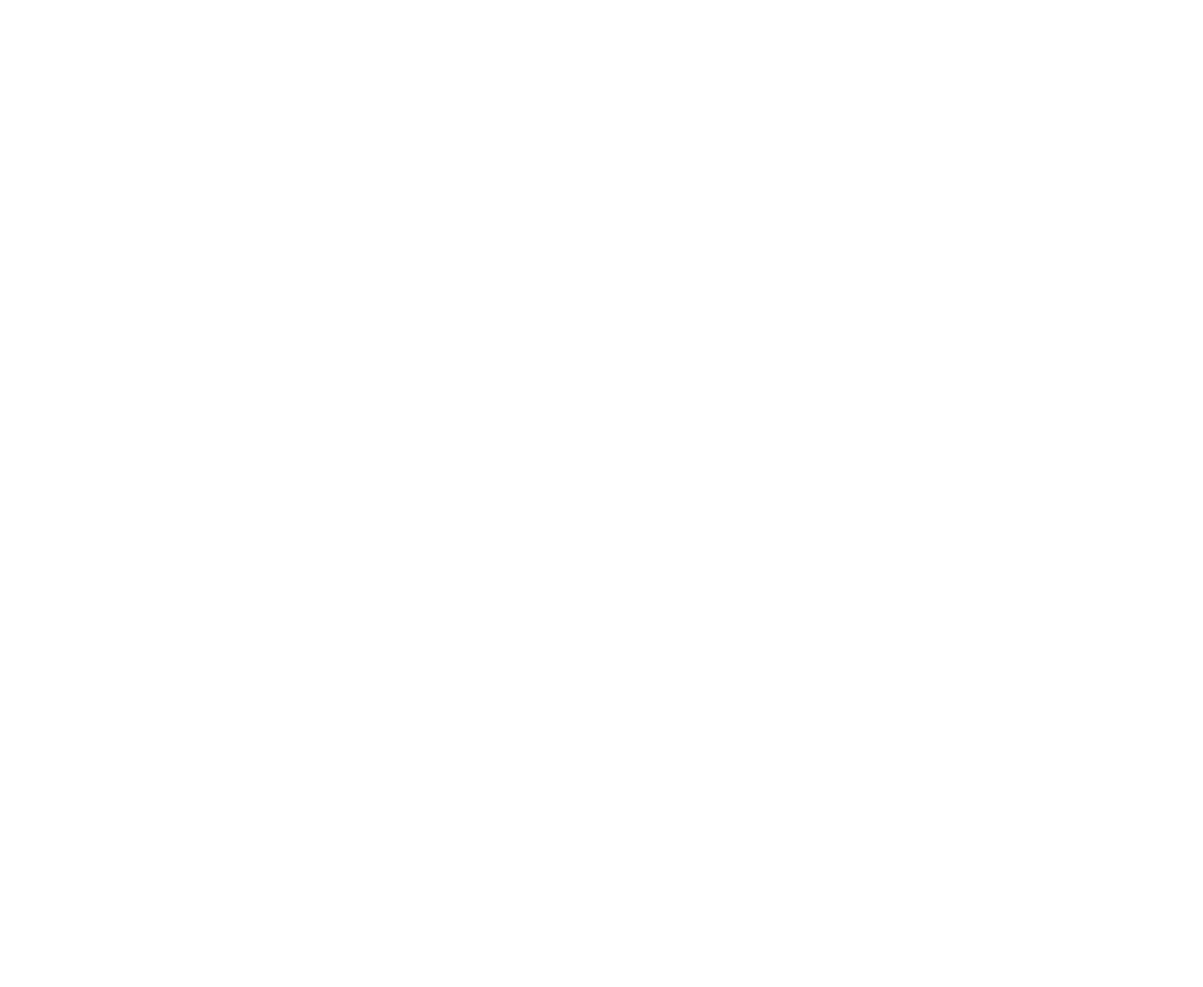
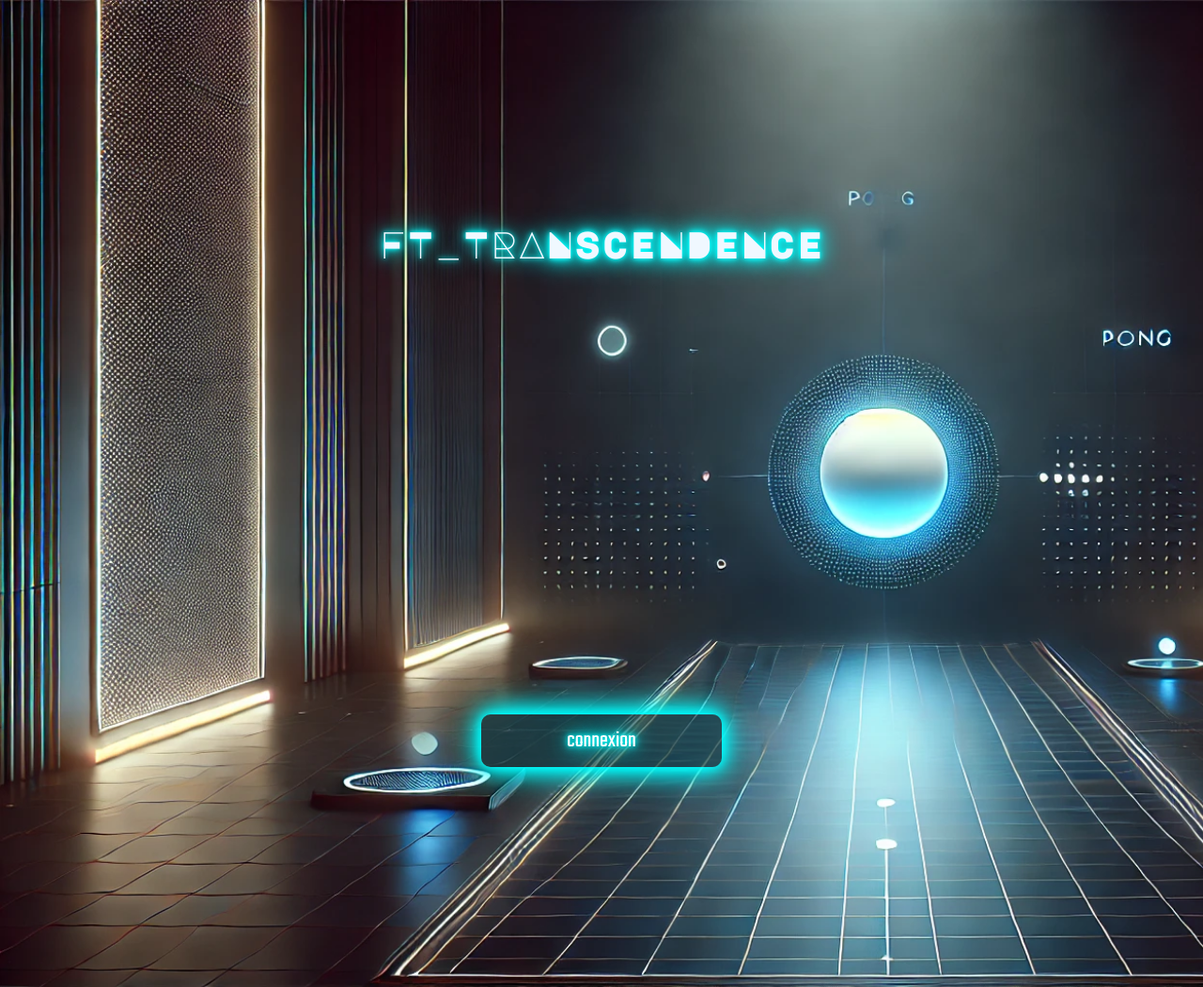
Before and after one commit to moouahab/SPA, a plain HTML site: page index.html in a window 1280 px wide. Shown: the whole page at 94% size. Before the commit the page ends 800 px from the top, so only its background shows below. Drawn offline with nearby package versions, Linux system fonts and the light colour scheme.

Commit message:
mise en style du home

```diff
--- a/index.html
+++ b/index.html
@@ -19,6 +19,10 @@
 
 		<link rel="icon" type="image/png" href="srcs/asset/image/logo.png">
 		<link href="https://fonts.googleapis.com/css2?family=Teko:wght@300..700&display=swap" rel="stylesheet">
+		<link rel="preconnect" href="https://fonts.googleapis.com">
+
+		<link rel="preconnect" href="https://fonts.gstatic.com" crossorigin>
+		<link href="https://fonts.googleapis.com/css2?family=Major+Mono+Display&display=swap" rel="stylesheet">
 
 		<!-- Bootstrap CSS -->
 		<link href="https://cdn.jsdelivr.net/npm/bootstrap@5.3.3/dist/css/bootstrap.min.css" rel="stylesheet">
@@ -32,10 +36,19 @@
 
 	<body>
 
-		<header id="header"></header>
-		<main id="app"></main>
+		<header class="header-page"></header>
+		<main id="app">
+			<section>
+				<h1>FT_TRANSCENDENCE</h1>
+				<div class="connect">
+					<button id="connetion">connexion</button>
+				</div>
+			</section>
+
+		</main>
 
 		<!-- Bootstrap JS -->
+		<script src="https://cdn.jsdelivr.net/npm/handlebars@4.7.7/dist/handlebars.min.js"></script>
 		<script src="https://cdn.jsdelivr.net/npm/bootstrap@5.3.3/dist/js/bootstrap.bundle.min.js"></script>
 		<script type="module" src="srcs/js/index.js"></script>
 	</body>
--- a/srcs/css/general.css
+++ b/srcs/css/general.css
@@ -7,7 +7,7 @@
 }
 
 html, body {
-	font-size: 62.5%;
+	/* font-size: 65.5%; */
 	font-family: "Teko", sans-serif !important;
 }
 
--- a/srcs/css/home.css
+++ b/srcs/css/home.css
@@ -0,0 +1,55 @@
+
+html {
+	background-color: black;
+}
+
+body {
+	background-image: url('../asset/image/image.webp');
+	background-size: cover;
+	background-repeat: no-repeat;
+
+}
+
+h1
+{
+	font-family: "Major Mono Display", monospace;
+	color: aliceblue;
+	text-align: center;
+	text-shadow: 0 0 5px #00ffff, 0 0 10px #00ffff, 0 0 20px #00ffff, 0 0 30px #00ffff;
+	transition: 0.3s ease-in-out; /* Transition fluide pour l'effet hover */
+}
+
+
+main > section {
+	height: 1050px;
+	display: flex;
+	flex-direction: column;
+	justify-content: space-around;
+	align-items: stretch;
+}
+
+button {
+	border: 0;
+	cursor: pointer;
+	padding: 10px;
+	width: 20%;
+	border-radius: 10px;
+	color: rgb(251, 253, 255);
+	font-size: 1.5rem;
+	background-color: rgba(24, 69, 77, 0.62);
+	text-shadow: 0 0 5px #00ffff, 0 0 10px #00ffff, 0 0 20px #00ffff, 0 0 30px #00ffff;
+	box-shadow: 0 0 10px #00ffff, 0 0 20px #00ffff, 0 0 30px #00ffff, 0 0 40px #00ffff;
+	transition: 0.3s ease-in-out; /* Pour un effet smooth */
+}
+
+button:hover {
+	box-shadow: 0 0 20px #00ffff, 0 0 40px #00ffff, 0 0 60px #00ffff, 0 0 80px #00ffff;
+	background-color: rgba(24, 69, 77, 0.8); /* Accentuer l'effet */
+	transform: scale(1.1); /* Légère mise en relief */
+}
+
+
+.connect {
+	display: flex;
+	justify-content: center;
+}
```
Also changed, not shown: srcs/asset/image/image.webp (added), 2 other files.
